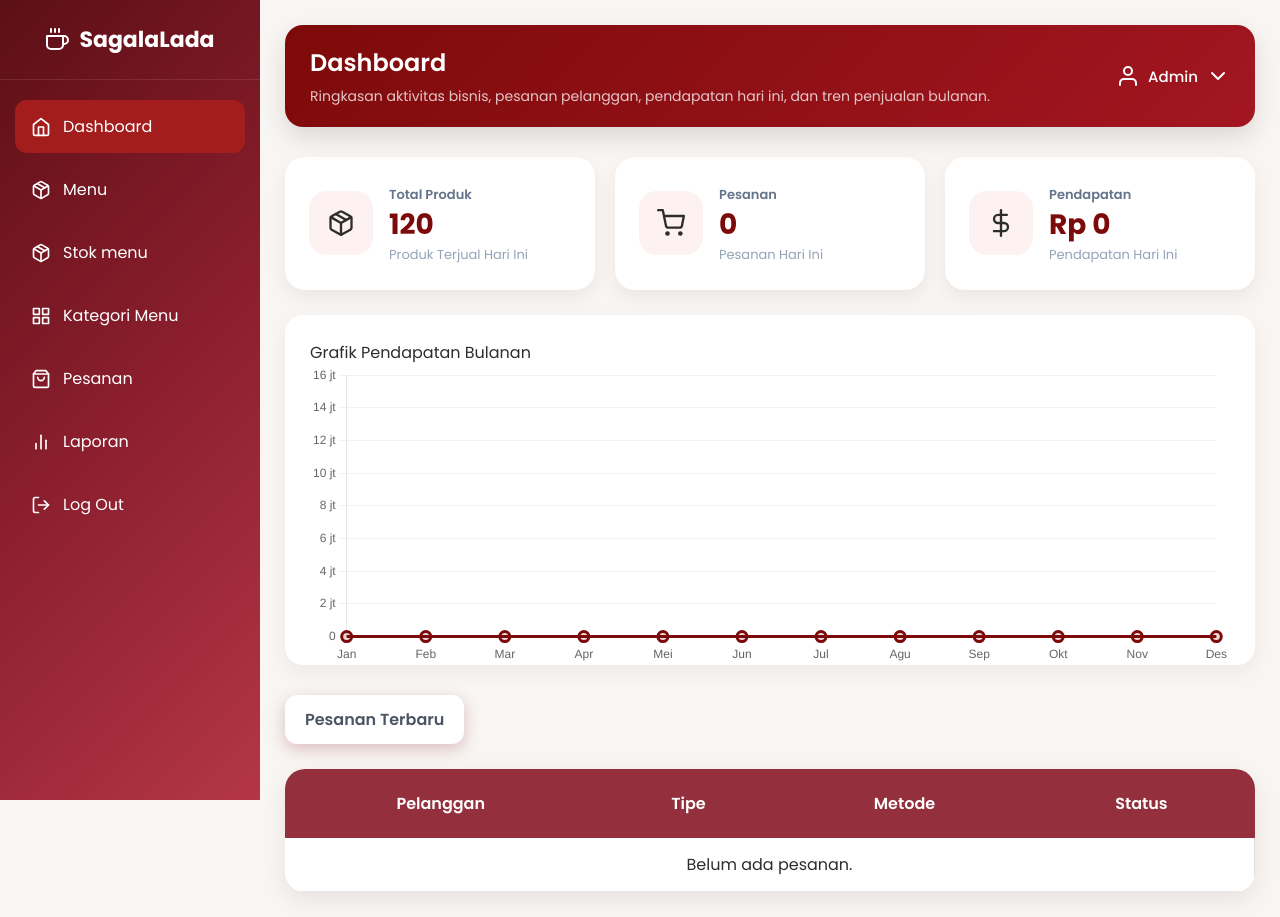
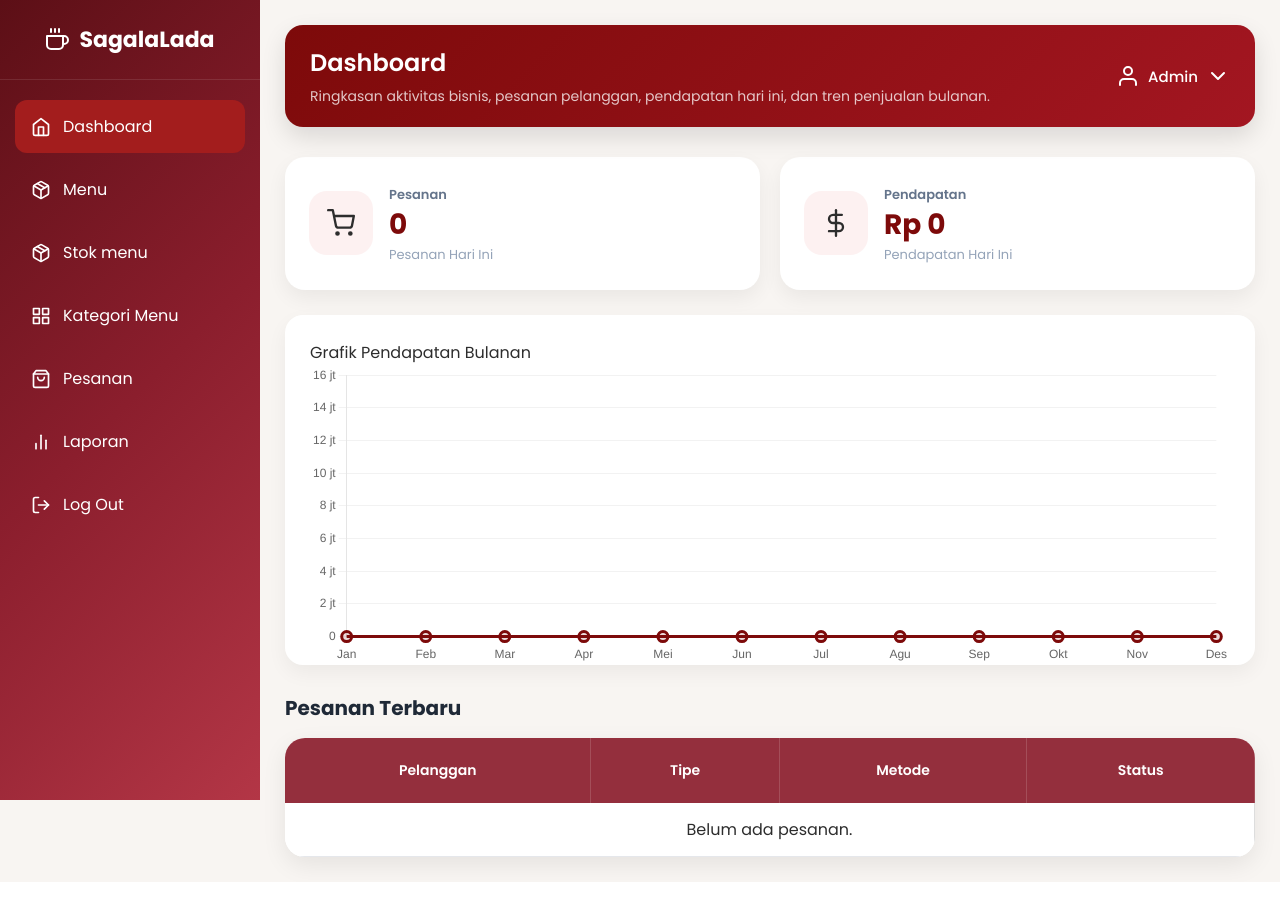
Before and after one commit to M-Syawali/Project1, a PHP site: page /project/admind/main_page/dashboard.php in a window 1280 px wide. After the commit the page ends 882 px from the top, so only its background shows below. Run offline with PHP 8.4, Linux system fonts and the light colour scheme; tables that the repository leaves empty or names only in its code hold one stand-in row (values such as "Sample post").

Commit message:
benerin table di dashboard

```diff
--- a/admind/main_page/dashboard.php
+++ b/admind/main_page/dashboard.php
@@ -43,11 +43,12 @@ $qPesananTerbaru = mysqli_query(
     $conn,
     "SELECT p.*, pl.nama_pelanggan
      FROM pesanan p
-  JOIN pelanggan pl ON p.id_pelanggan = pl.id_pelanggan
+     JOIN pelanggan pl
+       ON p.id_pelanggan = pl.id_pelanggan
      WHERE LOWER(TRIM(p.status_pesanan))
-  IN ('diproses','selesai')
+     IN ('pending','dibayar','diproses')
      ORDER BY p.id_pesanan DESC
-  LIMIT 3"
+     LIMIT 5"
 );
 
 // QUERY GRAFIK BULANAN
@@ -142,16 +143,7 @@ while ($row = mysqli_fetch_assoc($qChart)) {
       <!-- CARD STATISTIK -->
       <div class="summary-grid">
 
-    <div class="summary-card">
-        <div class="summary-icon">
-            <i data-feather="package"></i>
-        </div>
-        <div>
-            <span>Total Produk</span>
-            <h3 class="counter" data-target="120">0</h3>
-            <small>Produk Terjual Hari Ini</small>
-        </div>
-    </div>
+
 
     <div class="summary-card">
         <div class="summary-icon">
@@ -206,6 +198,8 @@ while ($row = mysqli_fetch_assoc($qChart)) {
         while($row = mysqli_fetch_assoc($qPesananTerbaru)){
 
             $status = strtolower(trim($row['status_pesanan']));
+    $jenis_pesanan = strtolower($row['jenis_pesanan'] ?? '');
+    $metode = strtoupper($row['metode_pembayaran'] ?? '');
     ?>
     <tr>
         <td>
@@ -214,64 +208,95 @@ while ($row = mysqli_fetch_assoc($qChart)) {
         <div class="pelanggan-icon">
                 <i data-feather="user"></i>
                 </div>
+                <div>
 
-        <div>
                     <span class="nomor-pesanan">
-                <?= $row['nomor_pesanan'] ?>
+                        <?= $row['nomor_pesanan']; ?>
                     </span>
 
+
                 <div class="nama-pelanggan">
-                <?= htmlspecialchars($row['nama_pelanggan']) ?>
+                    <?= htmlspecialchars($row['nama_pelanggan']); ?>
                 </div>
-            <small>
-                <?= $row['tanggal'] ?>
-            </small>
+                    <span class="tanggal-pesanan">
+                        <?= date('d M Y H:i', strtotime($row['tanggal'])); ?>
+                    </span>
                 </div>
+
+
+
+
+
 
         </div>
     </td>
 
     <td>
-            <?php
-            $idPesanan = $row['id_pesanan'];
 
-            $qDetail = mysqli_query(
-                $conn,
-                "SELECT m.nama_menu, dp.jumlah
-                FROM detail_pesanan dp
-                JOIN menu m ON dp.id_menu = m.id_menu
-                WHERE dp.id_pesanan = '$idPesanan'"
-            );
+        <?php if($jenis_pesanan == 'delivery'): ?>
 
-            while($detail = mysqli_fetch_assoc($qDetail)){
-            ?>
-                <div class="item-menu">
+            <span class="tipe-badge delivery">
+                Delivery
+            </span>
 
-                    <div class="nama-menu">
-                        <?= $detail['nama_menu'] ?>
+        <?php elseif(!empty($row['id_meja'])): ?>
 
-                        <span class="qty">
-                            x<?= $detail['jumlah'] ?>
+            <span class="tipe-badge dinein">
+                Dine In
             </span>
-                    </div>
 
-                </div>
-            <?php
-            }
-            ?>
+        <?php else: ?>
+
+            <span class="tipe-badge takeaway">
+                Dine In
+            </span>
+
+        <?php endif; ?>
+
     </td>
 
     <td>
-          <span class="total-bayar">
-              Rp <?= number_format($row['total_harga'],0,',','.') ?>
+        <span class="metode-badge <?= strtolower($metode); ?>">
+            <?= $metode; ?>
         </span>
     </td>
 
+
     <td>
-            <span class="status-badge <?= $status ?>">
-                <?= ucfirst($status) ?>
+
+        <?php
+        $labelStatus = '';
+
+        switch($status){
+
+            case 'pending':
+                $labelStatus = 'Menunggu Pembayaran';
+            break;
+
+            case 'dibayar':
+                $labelStatus = 'Siap Diproses';
+            break;
+
+            case 'diproses':
+                $labelStatus = 'Sedang Diproses';
+            break;
+
+            case 'selesai':
+                $labelStatus = 'Selesai';
+            break;
+
+            default:
+                $labelStatus = ucfirst($status);
+        }
+        ?>
+
+        <span
+        id="status_<?= $id_p ?>"
+        class="status-badge <?= $status ?>">
+        <?= $labelStatus ?>
     </span>
     </td>
+
     </tr>
 
     <?php
--- a/admind/main_page/style.css
+++ b/admind/main_page/style.css
@@ -231,39 +231,6 @@ body {
   height: 100% !important;
   display: block;
 }
-.table-box {
-  margin-top: 25px;
-  background: white;
-  border-radius: 20px;
-  overflow: hidden;
-  box-shadow: 0 8px 25px rgba(0, 0, 0, 0.08);
-  opacity: 0;
-}
-
-.table-title {
-  margin-top: 30px;
-  margin-bottom: 0.5px;
-
-  display: inline-flex;
-  align-items: center;
-  gap: 10px;
-
-  background: white;
-  color: #4b5563;
-
-  padding: 12px 20px;
-
-  border-radius: 12px;
-
-  font-size: 16px;
-  font-weight: 600;
-
-  box-shadow: 0 5px 15px rgba(139, 30, 45, 0.25);
-}
-
-/* =========================
-   TABLE
-========================= */
 
 table {
   width: 100%;
@@ -297,6 +264,50 @@ tbody tr {
 tbody tr:hover {
   background: #fff7f7;
 }
+/* =========================
+   TABLE PESANAN TERBARU
+========================= */
+
+.table-box {
+  background: white;
+  border-radius: 20px;
+  overflow: hidden;
+  box-shadow: 0 8px 25px rgba(0, 0, 0, 0.08);
+}
+
+.table-box table {
+  width: 100%;
+  border-collapse: collapse;
+  background: #fff;
+}
+
+.table-box thead th {
+  background: rgba(139, 30, 45, 0.92);
+  color: #fff;
+  padding: 22px;
+  text-align: center;
+  font-size: 14px;
+  font-weight: 600;
+  border-right: 1px solid rgba(255, 255, 255, 0.15);
+}
+
+.table-box tbody tr {
+  transition: 0.3s;
+}
+
+.table-box tbody tr:hover {
+  background: #f9fafb;
+}
+
+.table-box td {
+  padding: 14px 16px;
+  border-bottom: 1px solid #e5e7eb;
+  vertical-align: top;
+}
+
+/* =========================
+   PELANGGAN
+========================= */
 
 .pelanggan-box {
   display: flex;
@@ -311,8 +322,8 @@ tbody tr:hover {
   background: #fdf2f2;
   color: #8b1e2d;
   display: flex;
+  align-items: center;
   justify-content: center;
-  align-items: center;
   flex-shrink: 0;
 }
 
@@ -327,16 +338,26 @@ tbody tr:hover {
   font-size: 18px;
   font-weight: 600;
   color: #8b1e2d;
+  margin-bottom: 2px;
 }
 
 .nama-pelanggan {
-  font-size: 16px;
-  color: #111;
+  font-size: 15px;
+  color: #111827;
 }
+
+.pelanggan-box small {
+  color: #6b7280;
+  font-size: 12px;
+}
+
+/* =========================
+   ITEM MENU
+========================= */
 
 .item-menu {
   padding: 6px 0;
-  border-bottom: 1px dashed rgba(0, 0, 0, 0.25);
+  border-bottom: 1px dashed rgba(0, 0, 0, 0.15);
 }
 
 .item-menu:last-child {
@@ -347,8 +368,8 @@ tbody tr:hover {
   display: flex;
   align-items: center;
   gap: 8px;
-  font-size: 16px;
-  font-weight: 500;
+  font-size: 15px;
+  font-weight: 600;
   color: #7a1a26;
 }
 
@@ -361,33 +382,59 @@ tbody tr:hover {
   font-weight: 600;
 }
 
+/* =========================
+   TOTAL
+========================= */
+
 .total-bayar {
-  font-size: 18px;
-  font-weight: 600;
+  font-size: 16px;
+  font-weight: 700;
   color: #7a1a26;
 }
+
 /* =========================
    STATUS
 ========================= */
+
 .status-badge {
-  padding: 10px 15px;
-  border-radius: 4px;
-  font-size: 13px;
-  font-weight: bold;
-  text-transform: uppercase;
+  padding: 7px 14px;
+  border-radius: 999px;
+  font-size: 12px;
+  font-weight: 600;
+  display: inline-block;
 }
 
-.status-badge.diproses {
-  background: #dbeafe;
-  color: #1d4ed8;
+.pending {
+  background: #fff3cd;
+  color: #856404;
 }
 
-.status-badge.selesai {
-  background: #dcfce7;
-  color: #15803d;
+.dibayar {
+  background: #c3e6cb;
+  color: #155724;
+}
+
+.diproses {
+  background: #b8daff;
+  color: #004085;
+}
+
+.selesai {
+  background: #d4edda;
+  color: #155724;
 }
 
 /* =========================
+   JUDUL TABEL
+========================= */
+
+.table-title {
+  margin-top: 28px;
+  margin-bottom: 15px;
+  font-size: 20px;
+  font-weight: 700;
+  color: #1f2937;
+} /* =========================
    REVEAL ANIMATION
 ========================= */
 
```
Lines whose indentation alone changed are shown as unchanged.
